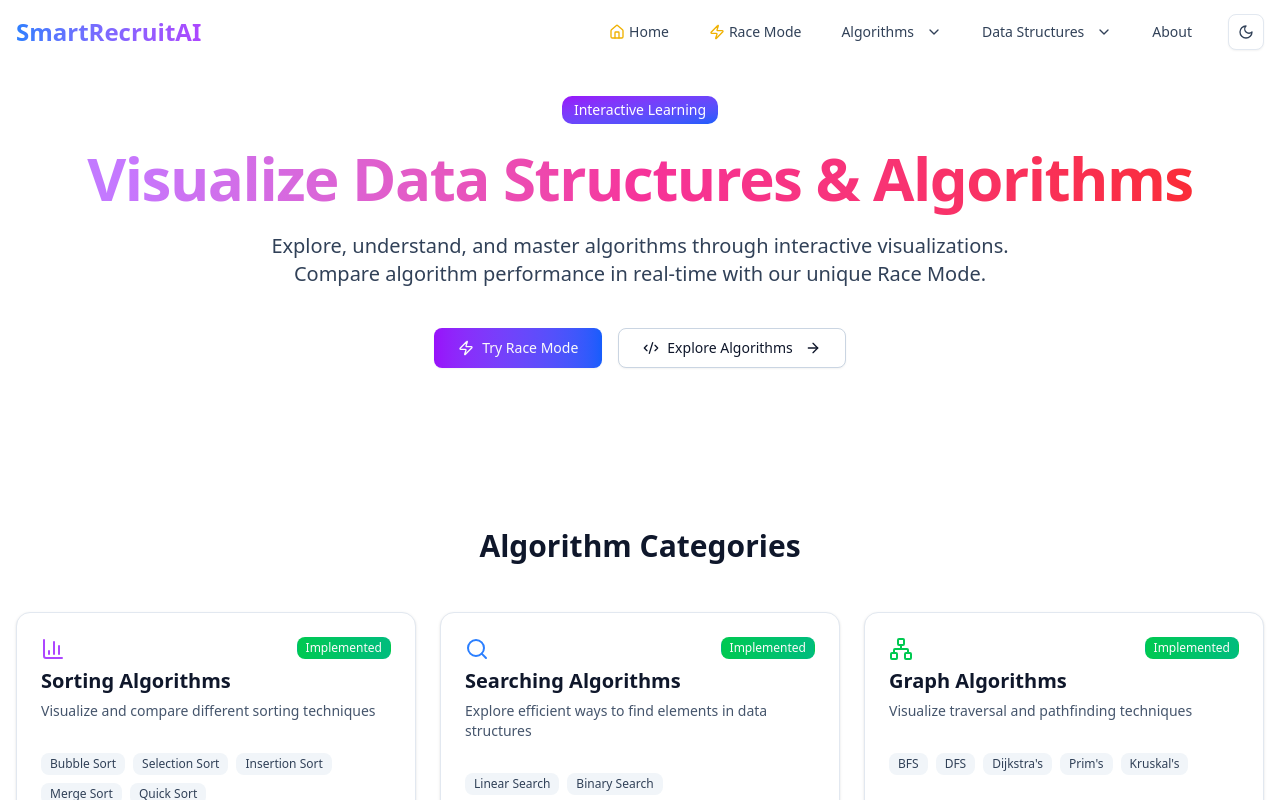
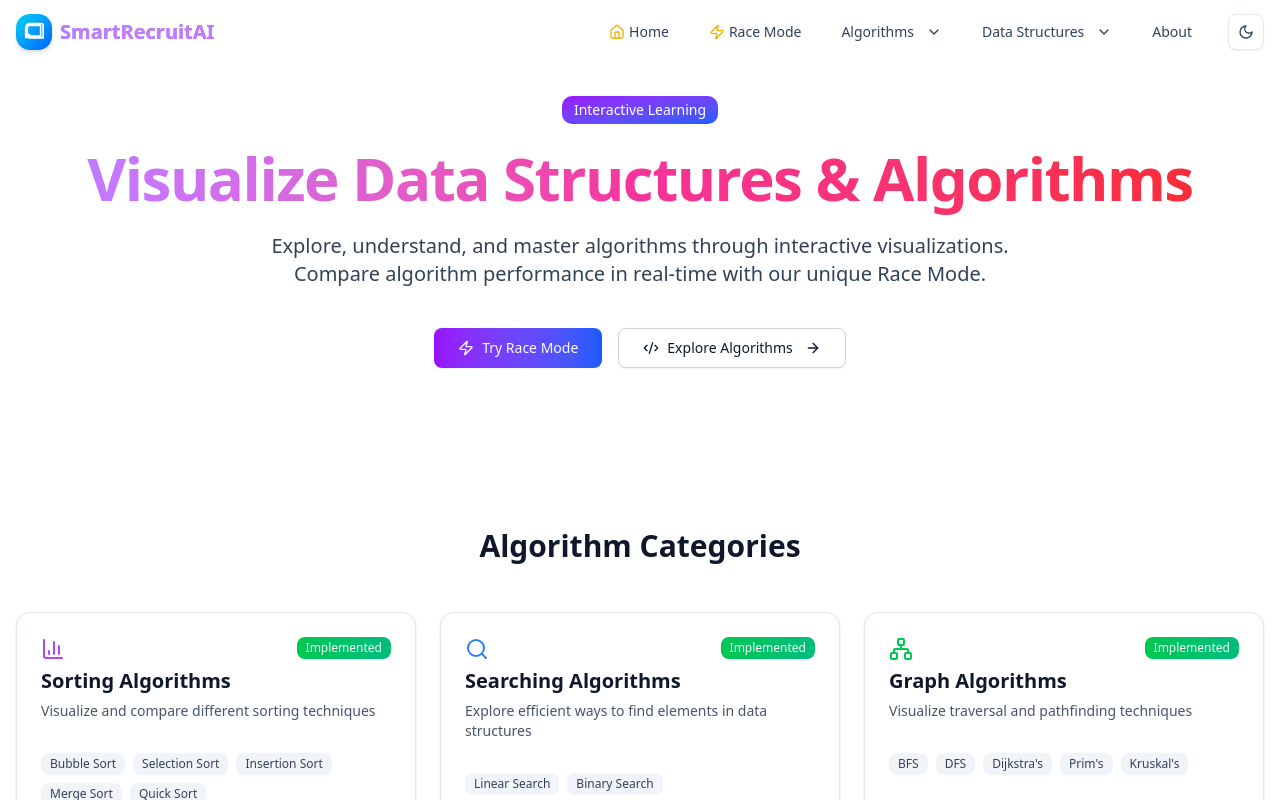
Before and after one commit to Abhishek-Khot-Tech/Data-Structure-visualizer, a React (Vite) app: page / in a window 1280 px wide. Shown: the top 800 px of the page. Built offline with nearby package versions, Linux system fonts and the light colour scheme.

Commit message:
added the new navbar

```diff
--- a/src/Navbar.tsx
+++ b/src/Navbar.tsx
@@ -77,7 +77,9 @@ export default function Navbar() {
       >
         <Toaster position="top-center" richColors closeButton />
 
-        <nav className="fixed top-0 left-0 right-0 z-50 bg-white dark:bg-black">
+        {/* <nav className="fixed top-0 left-0 right-0 z-50 bg-white dark:bg-black"> */}
+        {/* <nav className="fixed top-0 left-0 right-0 z-50 bg-white dark:bg-black border-b border-white/20 dark:border-white/10"> */}
+        <nav className="fixed top-0 left-0 right-0 z-50 bg-white dark:bg-black border-b border-white/20 dark:border-white/10">
           <div className="max-w-screen-xl mx-auto px-4">
             <div className="flex items-center justify-between h-16">
               <div className="flex items-center">
@@ -87,7 +89,23 @@ export default function Navbar() {
   bg-gradient-to-r from-blue-500 to-purple-500
   dark:bg-none dark:text-white"
                   >
-                    SmartRecruitAI
+                    <div className="flex-shrink-0 flex items-center space-x-2">
+                      <div className="w-9 h-9 rounded-xl bg-gradient-to-br from-cyan-400 to-blue-600 flex items-center justify-center shadow-md">
+                        <svg
+                          xmlns="http://www.w3.org/2000/svg"
+                          fill="none"
+                          stroke="white"
+                          strokeWidth="2"
+                          viewBox="0 0 24 24"
+                          className="w-5 h-5"
+                        >
+                          <path d="M4 19.5A2.5 2.5 0 0 1 6.5 17H20V5a1 1 0 0 0-1-1H6.5A2.5 2.5 0 0 0 4 6.5v13zM6.5 15A4.5 4.5 0 0 0 2 19.5V6.5A4.5 4.5 0 0 1 6.5 2H21a2 2 0 0 1 2 2v15H6.5z" />
+                        </svg>
+                      </div>
+                      <span className="text-xl font-bold text-purple-400">
+                        SmartRecruitAI
+                      </span>
+                    </div>
                   </span>
                 </Link>
               </div>
--- a/vite.config.ts
+++ b/vite.config.ts
@@ -1,7 +1,7 @@
-import path from "path"
-import tailwindcss from "@tailwindcss/vite"
-import react from "@vitejs/plugin-react"
-import { defineConfig } from "vite"
+import path from "path";
+import tailwindcss from "@tailwindcss/vite";
+import react from "@vitejs/plugin-react";
+import { defineConfig } from "vite";
 
 // https://vite.dev/config/
 export default defineConfig({
@@ -11,4 +11,7 @@ export default defineConfig({
       "@": path.resolve(__dirname, "./src"),
     },
   },
-})
+  server: {
+    port: 4000, // changed port here
+  },
+});
```
